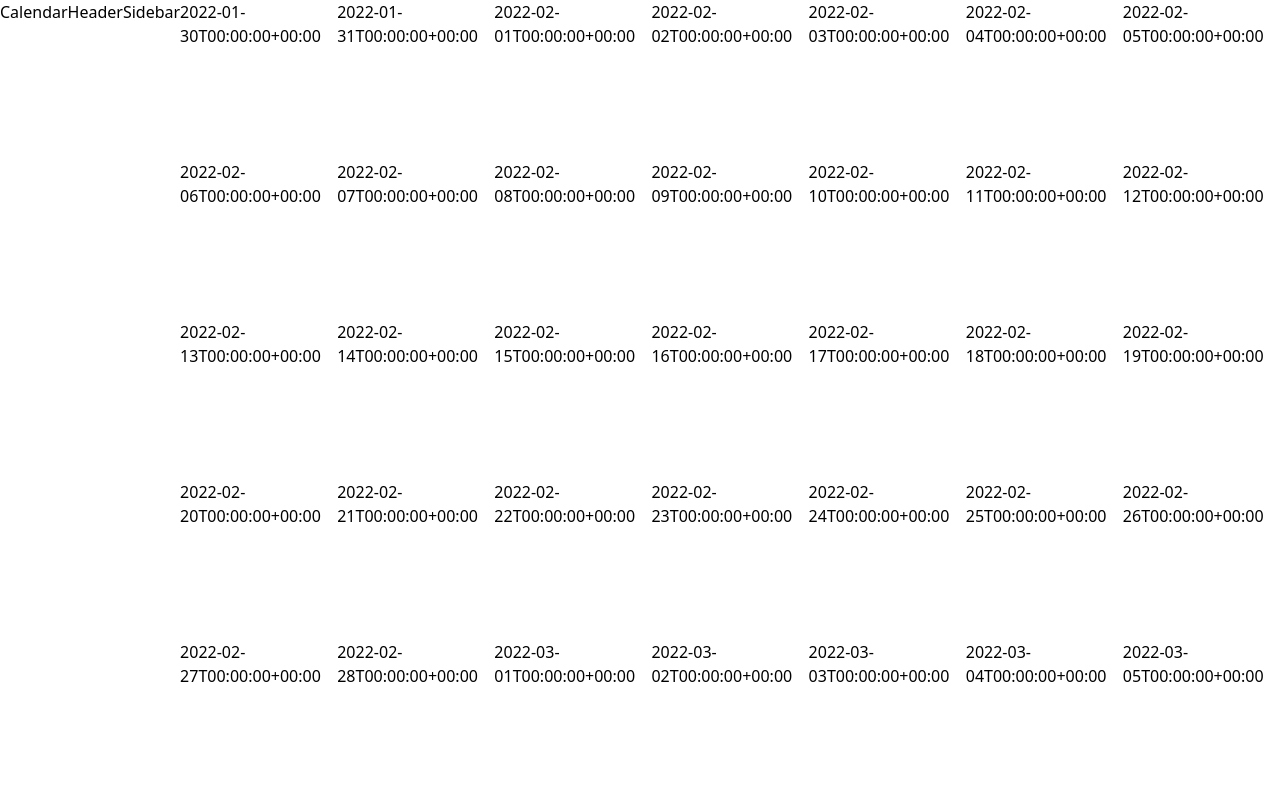
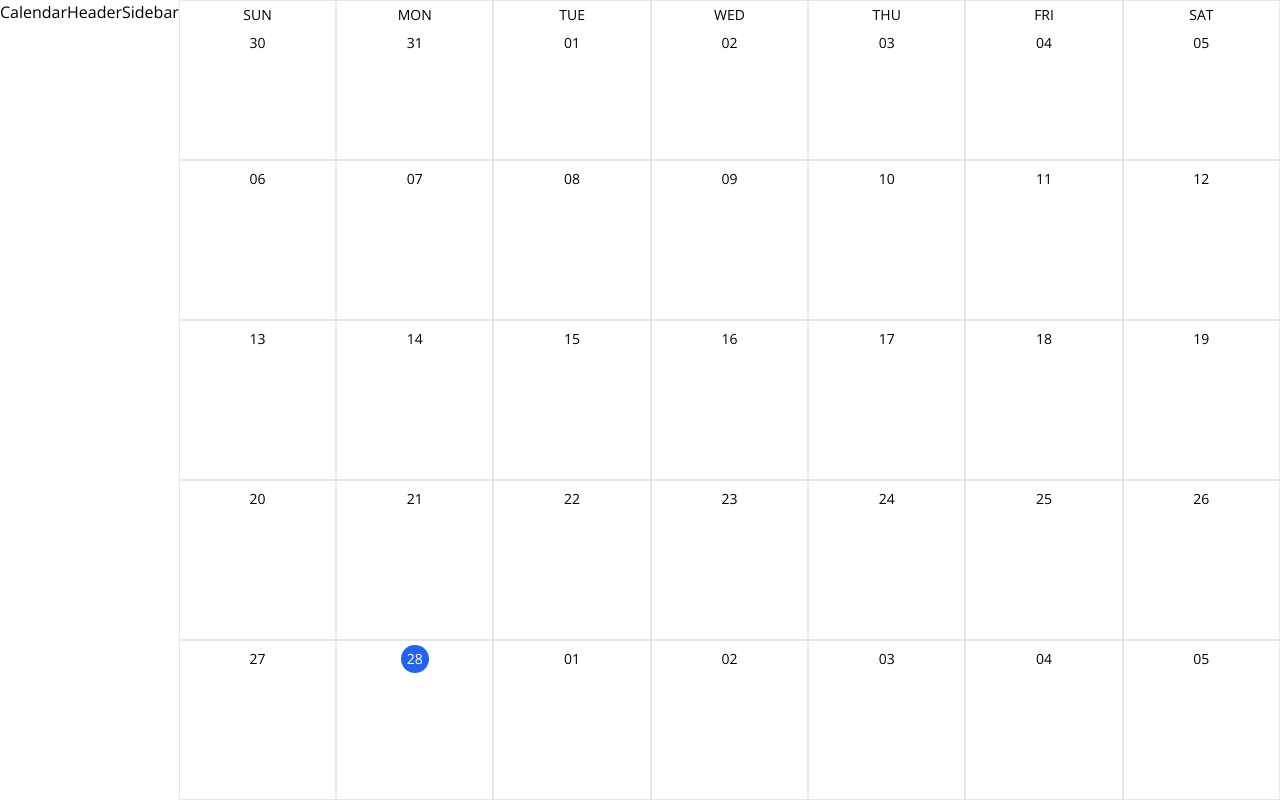
Before and after one commit to Zyar3k/clone_google_calendar, a React (Create React App) app: page / in a window 1280 px wide. Built offline with nearby package versions, Linux system fonts and the light colour scheme.

Commit message:
Display days and months

```diff
--- a/src/components/CalendarHeader.js
+++ b/src/components/CalendarHeader.js
@@ -1,7 +1,7 @@
 import React from "react";
 
 const CalendarHeader = () => {
-  return <div>CalendarHeader</div>;
+  return <header>CalendarHeader</header>;
 };
 
 export default CalendarHeader;
--- a/src/components/Day.js
+++ b/src/components/Day.js
@@ -1,7 +1,25 @@
+import dayjs from "dayjs";
 import React from "react";
 
-const Day = ({ day }) => {
-  return <div>{day.format()}</div>;
+const Day = ({ day, rowIdx }) => {
+  const getCurrentDayClass = () => {
+    return day.format("DD-MM-YY") === dayjs().format("DD-MM-YY")
+      ? "bg-blue-600 text-white rounded-full w-7"
+      : "";
+  };
+
+  return (
+    <div className="border border-gray-200 flex flex-col">
+      <header className="flex flex-col items-center">
+        {rowIdx === 0 && (
+          <p className="text-sm mt-1">{day.format("ddd").toUpperCase()}</p>
+        )}
+        <p className={`text-sm p-1 my-1 text-center ${getCurrentDayClass()}`}>
+          {day.format("DD")}
+        </p>
+      </header>
+    </div>
+  );
 };
 
 export default Day;
--- a/src/components/Month.js
+++ b/src/components/Month.js
@@ -7,7 +7,7 @@
       {month.map((row, index) => (
         <React.Fragment key={index}>
           {row.map((day, idx) => (
-            <Day day={day} key={idx} />
+            <Day day={day} key={idx} rowIdx={index} />
           ))}
         </React.Fragment>
       ))}
--- a/tailwind.config.js
+++ b/tailwind.config.js
@@ -4,7 +4,14 @@
   },
   darkMode: false, // or 'media' or 'class'
   theme: {
-    extend: {},
+    extend: {
+      fontFamily: {
+        sans: ["Open Sans"],
+      },
+      gridTemplateColumns: {
+        "1/5": "1fr 5fr",
+      },
+    },
   },
   variants: {
     extend: {},
```
